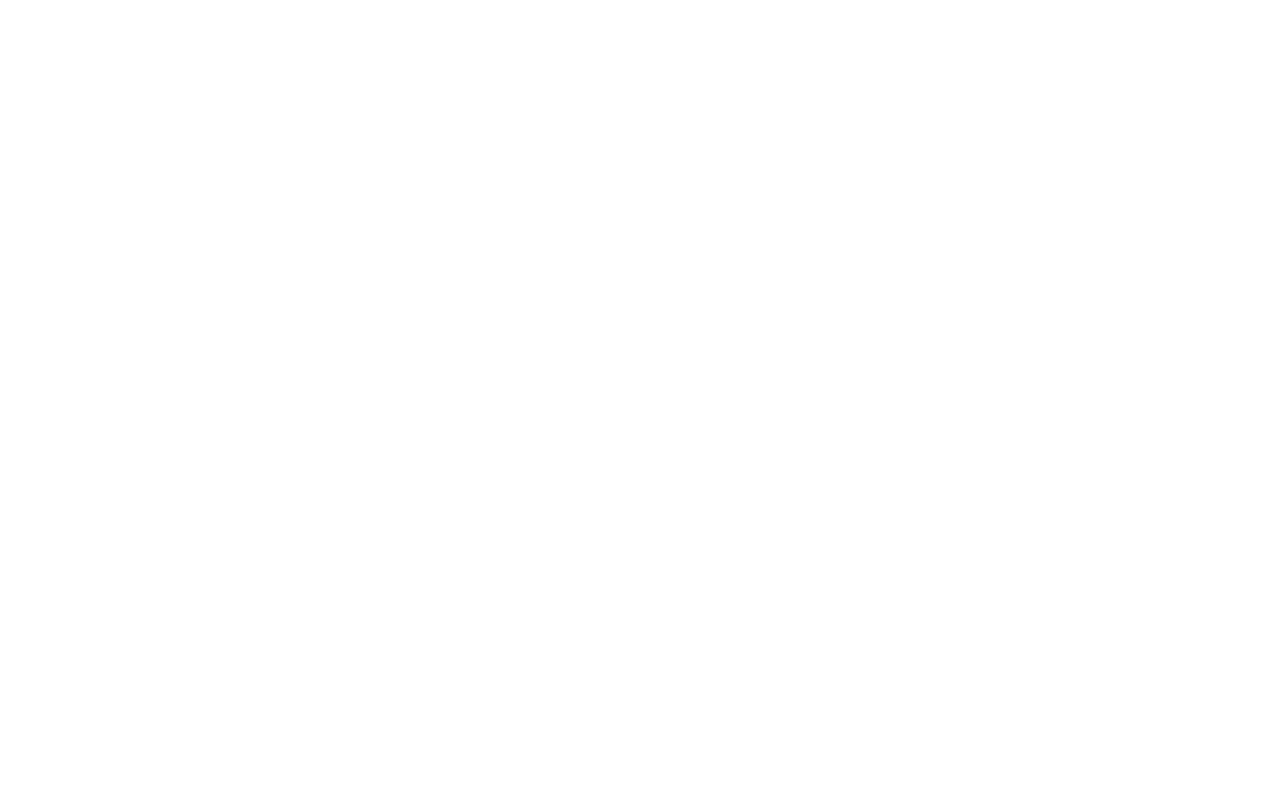
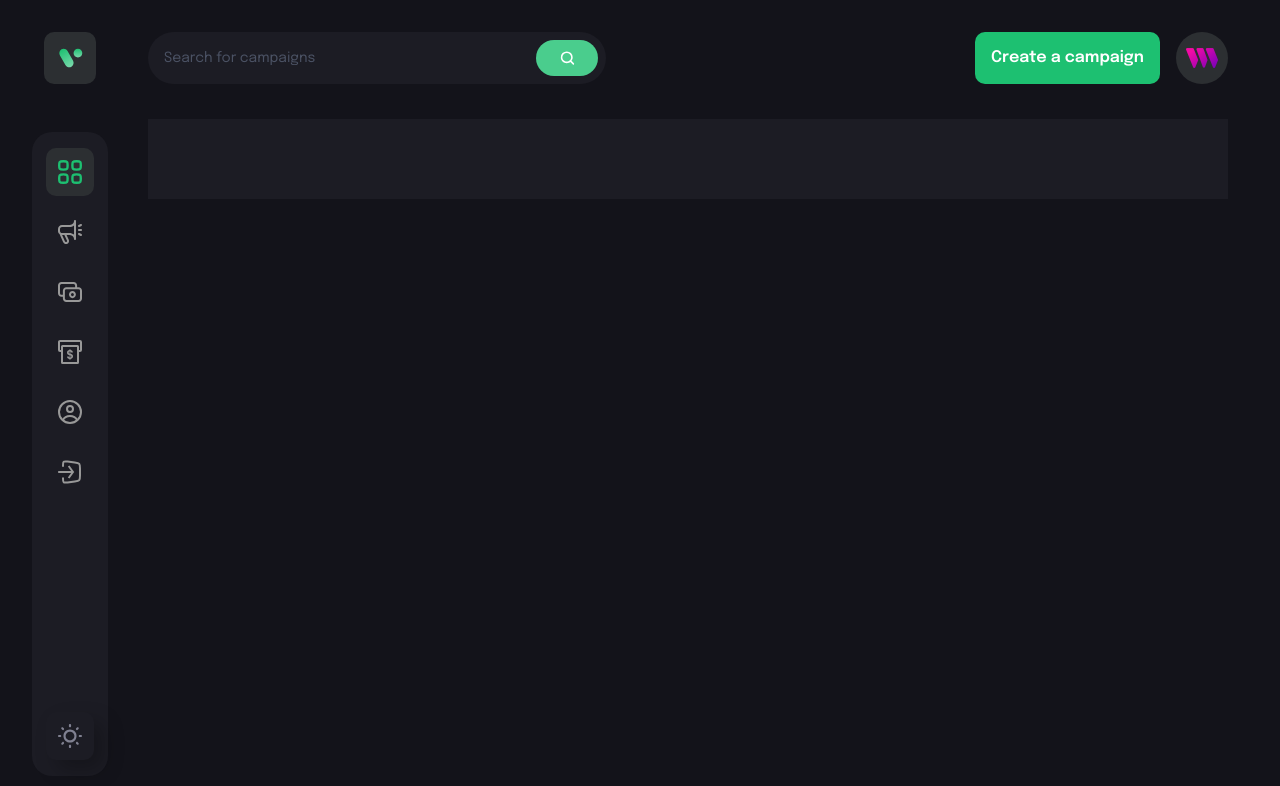
Before and after one commit to Melkibson/crowdfunding-dApp-client, a React (Vite) app: page /create-campaign in a window 1280 px wide. Before the commit this address had no page. Shown: the top 786 px of the page. Built offline with nearby package versions, Linux system fonts and the light colour scheme; what @thirdweb-dev/react would draw is missing.

Commit message:
Set up colors in tailwind theme

```diff
--- a/package.json
+++ b/package.json
@@ -17,6 +17,7 @@
     "react-router-dom": "^6.9.0"
   },
   "devDependencies": {
+    "@tailwindcss/typography": "^0.5.9",
     "@vitejs/plugin-react": "^2",
     "vite": "^3"
   }
--- a/src/App.jsx
+++ b/src/App.jsx
@@ -13,6 +13,21 @@
                     <Home />
                 </MainLayout>
             } />
+            <Route path="/create-campaign" element={
+                <MainLayout>
+                    <CreateCampaign/>
+                </MainLayout>
+            }/>
+            <Route path="/profile" element={
+                <MainLayout>
+                    <Profile/>
+                </MainLayout>
+            }/>
+            <Route path="/campaign-details/:id" element={
+                <MainLayout>
+                    <Campaign/>
+                </MainLayout>
+            }/>
         </Routes>
     );
 }
--- a/src/components/atoms/button/custom/CustomButton.jsx
+++ b/src/components/atoms/button/custom/CustomButton.jsx
@@ -5,7 +5,7 @@
         <button
             type={btnType}
             className={`
-                font-epilogue font-semibold text-[16px] text-[16px] leading-[26px]
+                font-epilogue font-semibold prose prose-base leading-[26px]
                 text-white min-h-[52px] px-4 rounded-[10px]
                 ${styles}`
             }
--- a/src/components/atoms/icon/search/Search.jsx
+++ b/src/components/atoms/icon/search/Search.jsx
@@ -3,7 +3,7 @@
 
 const Search = () => {
     return (
-        <div className="w-[72px] h-full rounded-[20px] bg-[#4acd8d] flex justify-center items-center cursor-pointer">
+        <div className="w-[72px] h-full rounded-[20px] bg-lightGreen flex justify-center items-center cursor-pointer">
             <img src={search} alt="search"
                  className="w-[15px] h-[15px] object-contain"
             />
--- a/src/components/atoms/icon/sidebar/Sidebar.jsx
+++ b/src/components/atoms/icon/sidebar/Sidebar.jsx
@@ -3,7 +3,7 @@
 const Sidebar = ({styles, imgUrl, name, isActive, disabled, handleClick}) => {
     return (
         <div className={`w-[48px] h-[48px] rounded-[10px]
-         ${isActive && isActive === name && 'bg-[#2c2f32]'}
+         ${isActive && isActive === name && 'bg-gray-700'}
          flex justify-center items-center
          ${!disabled && 'cursor-pointer'} ${styles}`}
              onClick={handleClick}
--- a/src/components/atoms/input/Input.jsx
+++ b/src/components/atoms/input/Input.jsx
@@ -5,7 +5,7 @@
         <input
             type="text"
             placeholder="Search for campaigns"
-            className="flex w-full font-epilogue font-normal text-[14px] placeholder:text-[#4b5264] text-white bg-transparent outline-none"
+            className="flex w-full font-epilogue font-normal prose prose-sm placeholder:text-gray-600 text-white bg-transparent outline-none"
         />
     );
 }
--- a/src/components/molecules/searchBar/SearchBar.jsx
+++ b/src/components/molecules/searchBar/SearchBar.jsx
@@ -4,7 +4,7 @@
 
 const SearchBar = () => {
     return (
-        <div className="lg:flex-1 flex flex-rox max-w-[458px] py-2 pl-4 pr-2 h-[52px] bg-[#1c1c24] rounded-[100px]">
+        <div className="lg:flex-1 flex flex-rox max-w-[458px] py-2 pl-4 pr-2 h-[52px] bg-gray-800 rounded-[100px]">
             <Input/>
             <Icon/>
         </div>
--- a/src/components/organisms/Navbar/Navbar.jsx
+++ b/src/components/organisms/Navbar/Navbar.jsx
@@ -20,11 +20,11 @@
                 <Button
                     btnType="button"
                     title={address ? 'Create a campaign' : 'Connect'}
-                    styles={address ? 'bg-[#1dc071]' : 'bg-[#8c6dfd]'}
+                    styles={address ? 'bg-green' : 'bg-lavender'}
                     handleClick={() => address ? navigate('create-campaign') : 'connect()'}
                 />
                 <Link>
-                    <div className="w-[52px] h-[52px] rounded-full bg-[#2c2f32] flex justify-center items-center cursor-pointer">
+                    <div className="w-[52px] h-[52px] rounded-full bg-gray-700 flex justify-center items-center cursor-pointer">
                         <img src={thirdweb} alt="user"
                              className="w-[60%] h-[60%] object-contain"/>
                     </div>
--- a/src/components/organisms/Navbar/NavbarMobile.jsx
+++ b/src/components/organisms/Navbar/NavbarMobile.jsx
@@ -17,7 +17,7 @@
                  onClick={() => setToggle(toggle => !toggle)}
             />
             <div className={`absolute top-[60px] right-0 left-0 bg-[#1c1c24] z-10 shadow-secondary py-4
-            ${!toggle ? '-translate-y-[100vh]' : 'translate-y-0'} transition-all duration-700`}>
+            ${!toggle  ? '-translate-y-[100vh]' : 'translate-y-0'} transition-all duration-700`}>
                 <ul className="mb-4">
                     {navlinks.map(link => (
                         <li
@@ -32,7 +32,7 @@
                             <img src={link.imgUrl} alt={link.name}
                             className={`w-[24px] h-[24px] object-contain ${isActive === link.name ? 'grayscale-0' : 'grayscale'}`}/>
                             <span className={`ml-[20px] font-epilogue font-semibold text-[14px]
-                                ${isActive === link.name ? 'text-[#1dc071]' : 'text-[#808191]'}`}>
+                                ${isActive === link.name ? 'text-green' : 'text-gray-[600]'}`}>
                                 {link.name}
                             </span>
                         </li>
--- a/src/components/organisms/Sidebar/Sidebar.jsx
+++ b/src/components/organisms/Sidebar/Sidebar.jsx
@@ -13,11 +13,11 @@
         <div className="flex justify-between items-center flex-col sticky top-5 h-[93vh]">
             <Link to={'/'}>
                 <Icon
-                    styles="w-[52px] h-[52px] bg-[#2c2f32]"
+                    styles="w-[52px] h-[52px] bg-gray-700"
                     imgUrl={logo}
                 />
             </Link>
-            <div className="flex-1 flex flex-col justify-between items-center bg-[#1c1c24] rounded-[20px] w-[76px] py-4 mt-12">
+            <div className="flex-1 flex flex-col justify-between items-center bg-gray-800 rounded-[20px] w-[76px] py-4 mt-12">
                 <div className="flex flex-col justify-center items-center gap-3">
                     {navlinks.map(link => (
                         <Icon
--- a/src/pages/CreateCampaign.jsx
+++ b/src/pages/CreateCampaign.jsx
@@ -1,9 +1,27 @@
-import React from 'react'
+import React, { useState } from 'react'
+import { useNavigate } from "react-router-dom";
+import { ethers } from "ethers";
+
+import { money } from '../assets'
+import { Button } from "../components/atoms/button/custom";
+import { checkIfImage } from "../utils";
 
 const CreateCampaign = () => {
-        return (
-            <div>
-                CreateCampaign
+    const navigate = useNavigate();
+    const initialForm = {
+        name: '',
+        title: '',
+        description: '',
+        target:'',
+        deadline:'',
+    }
+
+    const [isLoading, setIsLoading] = useState(false);
+    const [form, setForm] = useState(initialForm);
+
+    return (
+            <div className="bg-gray-800 flex  justify-center items-center flex-col rounded-[1Opx] sm:p-10 p-4">
+                {isLoading && 'Loading...'}
             </div>
         );
 
--- a/tailwind.config.js
+++ b/tailwind.config.js
@@ -11,7 +11,21 @@
       boxShadow: {
         secondary: '10px 10px 20px rgba(2, 2, 2, 0.25)',
       },
+      colors : {
+        gray: {
+          500: '#808191',
+          600: '#4b5264',
+          700: '#2c2f32',
+          800: '#1c1c24',
+          900: '#13131a',
+        },
+        lavender: '#8c6dfd',
+        green:'#1dc071',
+        lightGreen: '#4acd8d'
+      },
     },
   },
-  plugins: [],
+  plugins: [
+    require('@tailwindcss/typography'),
+  ],
 }
```
Also changed, not shown: 1 other file (tests, documents, lock files or other folders).
